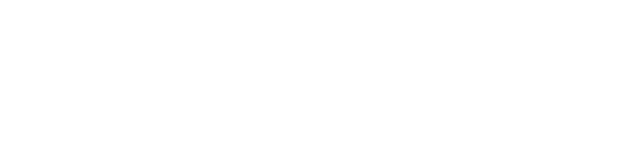
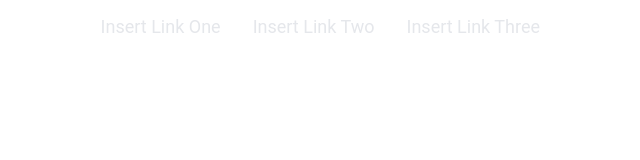
Before and after one commit to matheusmachado-dev/top-landing-page, a plain HTML site: page index.html in a window 1280 px wide. Shown: the full height of the page, 596-1236 px from the left. Drawn offline with Linux system fonts and the light colour scheme.

Commit message:
feat: add `header`

```diff
--- a/index.html
+++ b/index.html
@@ -6,5 +6,14 @@
     <title>Document</title>
     <link rel="stylesheet" href="style.css" />
   </head>
-  <body></body>
+  <body>
+    <header>
+      <p class="logo">Header Logo</p>
+      <ul>
+        <li>Insert Link One</li>
+        <li>Insert Link Two</li>
+        <li>Insert Link Three</li>
+      </ul>
+    </header>
+  </body>
 </html>
--- a/style.css
+++ b/style.css
@@ -35,3 +35,29 @@ img {
   height: auto;
 }
 /* ================================================== */
+
+body {
+  font-family: Roboto, sans-serif;
+}
+
+header {
+  display: flex;
+  justify-content: space-between;
+  margin: auto;
+  width: 80%;
+  padding: 16px;
+}
+header .logo {
+  color: #f9faf8;
+  font-size: 24px;
+}
+
+header ul {
+  display: flex;
+  gap: 32px;
+}
+
+header ul li {
+  color: #e5e7eb;
+  font-size: 18px;
+}
```
